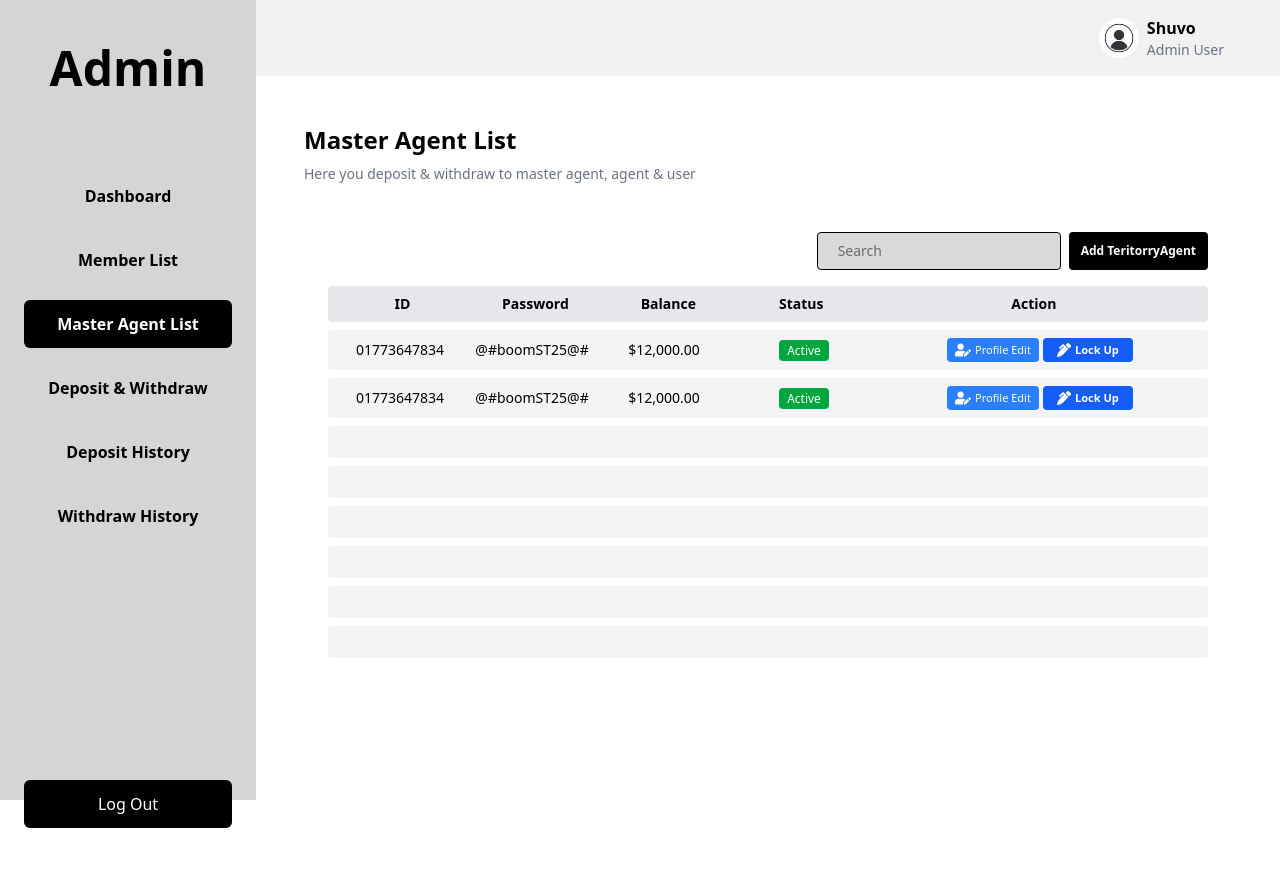
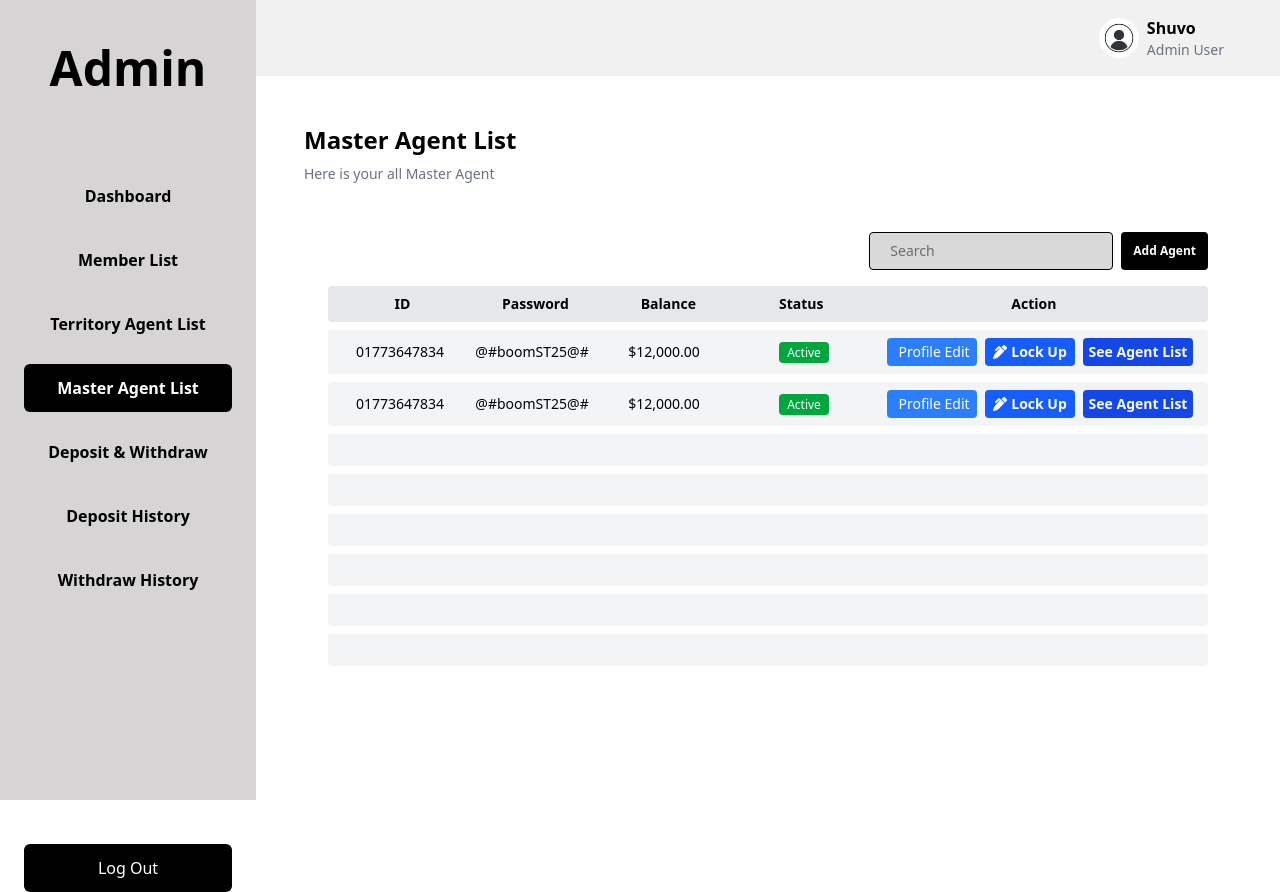
Before and after one commit to shahriear/Admin-Penal, a React (Vite) app: page / in a window 1280 px wide. Both pictures are taken after a click on the button "Master Agent List". Before the commit the page ends 828 px from the top, so only its background shows below. Built offline with nearby package versions, Linux system fonts and the light colour scheme.

Commit message:
agent list done

```diff
--- a/src/components/Dashboard.jsx
+++ b/src/components/Dashboard.jsx
@@ -6,7 +6,8 @@ import StatsSection from './StatsSection';
 import SummaryBar from './SummaryBar';
 import RecentActivities from './RecentActivities';
 import MemberList from './MemberList';
-import AgentList from './AgentList';
+import TorrityAgentList from './TorrityAgentList';
+import MasterAgent from './MasterAgent';
 
 const Dashboard = () => {
   const [active, setActive] = useState('Dashboard');
@@ -64,7 +65,8 @@ const Dashboard = () => {
 
             {active === 'Member List' && <MemberList />}
 
-            {active === 'Master Agent List' && <AgentList />}
+            {active === 'Territory Agent List' && <TorrityAgentList />}
+            {active === 'Master Agent List' && <MasterAgent />}
           </CardContent>
         </div>
       </div>
--- /dev/null
+++ b/src/components/MasterAgent.jsx
@@ -0,0 +1,99 @@
+import React from 'react';
+import { FaUserEdit, FaPenAlt } from 'react-icons/fa';
+
+const members = [
+  {
+    account: '01773647834',
+    password: '@#boomST25@#',
+    balance: '$12,000.00',
+    status: 'Active',
+    blocked: false,
+  },
+  {
+    account: '01773647834',
+    password: '@#boomST25@#',
+    balance: '$12,000.00',
+    status: 'Active',
+    blocked: false,
+  },
+];
+
+const TorrityAgentList = () => {
+  return (
+    <div className="bg-white md:p-6 rounded">
+      {/* Title + Search/Add */}
+      <div className="flex justify-end items-center mb-4 gap-4 overflow-x-auto whitespace-nowrap">
+        <div className="flex gap-2 w-full md:w-auto justify-center">
+          <input
+            type="text"
+            placeholder="Search"
+            className="border px-5 py-2 rounded text-sm bg-[#D9D9D9] min-w-[150px]"
+          />
+          <button className="bg-black text-white px-3 md:font-semibold py-2 rounded text-[12px] whitespace-nowrap">
+            Add Agent
+          </button>
+        </div>
+      </div>
+
+      {/* Scrollable Table */}
+      <div className="overflow-x-auto pb-2">
+        <div className="min-w-[850px]">
+          {/* Table Head */}
+          <div className="grid grid-cols-[0.8fr_0.8fr_0.8fr_0.8fr_2fr] bg-gray-200 font-semibold text-[10px] md:text-sm p-2 rounded text-center">
+            <div>ID</div>
+            <div>Password</div>
+            <div>Balance</div>
+            <div>Status</div>
+            <div className="px-10">Action</div>
+          </div>
+
+          {/* Table Body */}
+          <div className="space-y-2 mt-2">
+            {members.map((m, index) => (
+              <div
+                key={index}
+                className="grid grid-cols-[0.8fr_0.8fr_0.8fr_0.9fr_2fr] gap-1 items-center bg-gray-100 rounded px-2 py-2 text-[10px] md:text-sm text-center"
+              >
+                <div>{m.account}</div>
+                <div>{m.password}</div>
+                <div>{m.balance}</div>
+                <div>
+                  <span
+                    className={`px-2 py-0.5 rounded text-white text-[10px] md:text-xs ${
+                      m.status === 'Active' ? 'bg-green-600' : 'bg-yellow-500'
+                    }`}
+                  >
+                    {m.status}
+                  </span>
+                </div>
+                {/* Action buttons container */}
+                <div className="flex gap-2 justify-center items-center px-10 overflow-x-auto whitespace-nowrap scrollbar-hide">
+                  <button className="min-w-[90px] bg-blue-500 text-white px-2 py-1 rounded flex items-center justify-center whitespace-nowrap">
+                    <FaUserEdit className="mr-1" />
+                    Profile Edit
+                  </button>
+
+                  <button className="min-w-[90px] bg-blue-600 text-white font-semibold px-2 py-1 rounded flex items-center justify-center whitespace-nowrap">
+                    <FaPenAlt className="mr-1" />
+                    Lock Up
+                  </button>
+
+                  <button className="min-w-[110px] bg-blue-700 text-white font-semibold px-2 py-1 rounded flex items-center justify-center whitespace-nowrap">
+                    See Agent List
+                  </button>
+                </div>
+              </div>
+            ))}
+
+            {/* Dummy Rows */}
+            {[...Array(6)].map((_, i) => (
+              <div key={i} className="bg-gray-100 h-8 rounded" />
+            ))}
+          </div>
+        </div>
+      </div>
+    </div>
+  );
+};
+
+export default TorrityAgentList;
--- a/src/components/Sidebar.jsx
+++ b/src/components/Sidebar.jsx
@@ -12,8 +12,12 @@ const menuItems = [
     description: 'Here is your all User',
   },
   {
+    title: 'Territory Agent List',
+    description: 'Here is your all Master Agent',
+  },
+  {
     title: 'Master Agent List',
-    description: 'Here you deposit & withdraw to master agent, agent & user',
+    description: 'Here is your all Master Agent',
   },
   {
     title: 'Deposit & Withdraw',
--- a/src/components/AgentList.jsx
+++ b/src/components/TorrityAgentList.jsx
@@ -18,7 +18,7 @@ const members = [
   },
 ];
 
-const AgentList = () => {
+const TorrityAgentList = () => {
   return (
     <div className="bg-white md:p-6 rounded">
       {/* Title + Search/Add */}
@@ -91,4 +91,4 @@ const AgentList = () => {
   );
 };
 
-export default AgentList;
+export default TorrityAgentList;
--- a/src/index.css
+++ b/src/index.css
@@ -4,3 +4,11 @@
   margin-inline: auto;
   padding-inline: 2rem;
 }
+/* global CSS ফাইলে বা style tag এ যোগ করুন */
+.scrollbar-hide {
+  -ms-overflow-style: none; /* IE and Edge */
+  scrollbar-width: none; /* Firefox */
+}
+.scrollbar-hide::-webkit-scrollbar {
+  display: none; /* Chrome, Safari, Opera */
+}
```
